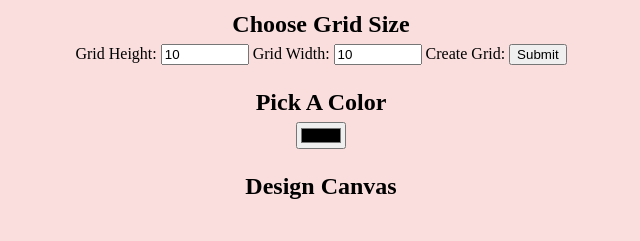
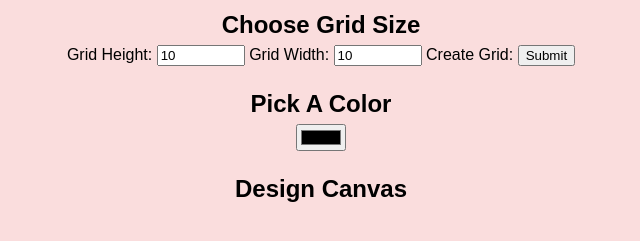
Before and after one commit to tonomoshia/pixel_art_maker, a plain HTML site: page index.html in a window 1280 px wide. Shown: the part 193-434 px from the top of the page, without its empty margins (319-959 px from the left). Drawn offline with nearby package versions, Linux system fonts and the light colour scheme.

Commit message:
minor style changes

```diff
--- a/index.html
+++ b/index.html
@@ -2,6 +2,7 @@
 <html>
 <head>
     <title>Pixel Art Maker!</title>
+    <link href="https://cdnjs.cloudflare.com/ajax/libs/normalize/8.0.0/normalize.min.css.map" rel="stylesheet">
     <link href="https://fonts.googleapis.com/css?family=Lobster|Press+Start+2P|Source+Code+Pro" rel="stylesheet">
     <link rel="stylesheet" href="styles.css">
 </head>
@@ -9,7 +10,7 @@
     <h1>Elizabeth's<br>Pixel Art Maker</h1>
 
     <h2>Choose Grid Size</h2>
-    <form id="sizePicker">
+    <form class="form" id="sizePicker">
         Grid Height:
         <input type="number" id="inputHeight" name="height" min="1" max ="100" value="10">
         Grid Width:
--- a/styles.css
+++ b/styles.css
@@ -11,11 +11,16 @@ h1 {
 }
 
 h2 {
+    font-family: Arial, Helvetica, sans-serif;
     margin: 1em 0 0.25em;
 }
 
 h2:first-of-type {
     margin-top: 0.5em;
+}
+
+.form {
+    font-family: Arial, Helvetica, sans-serif;
 }
 
 table,
```
